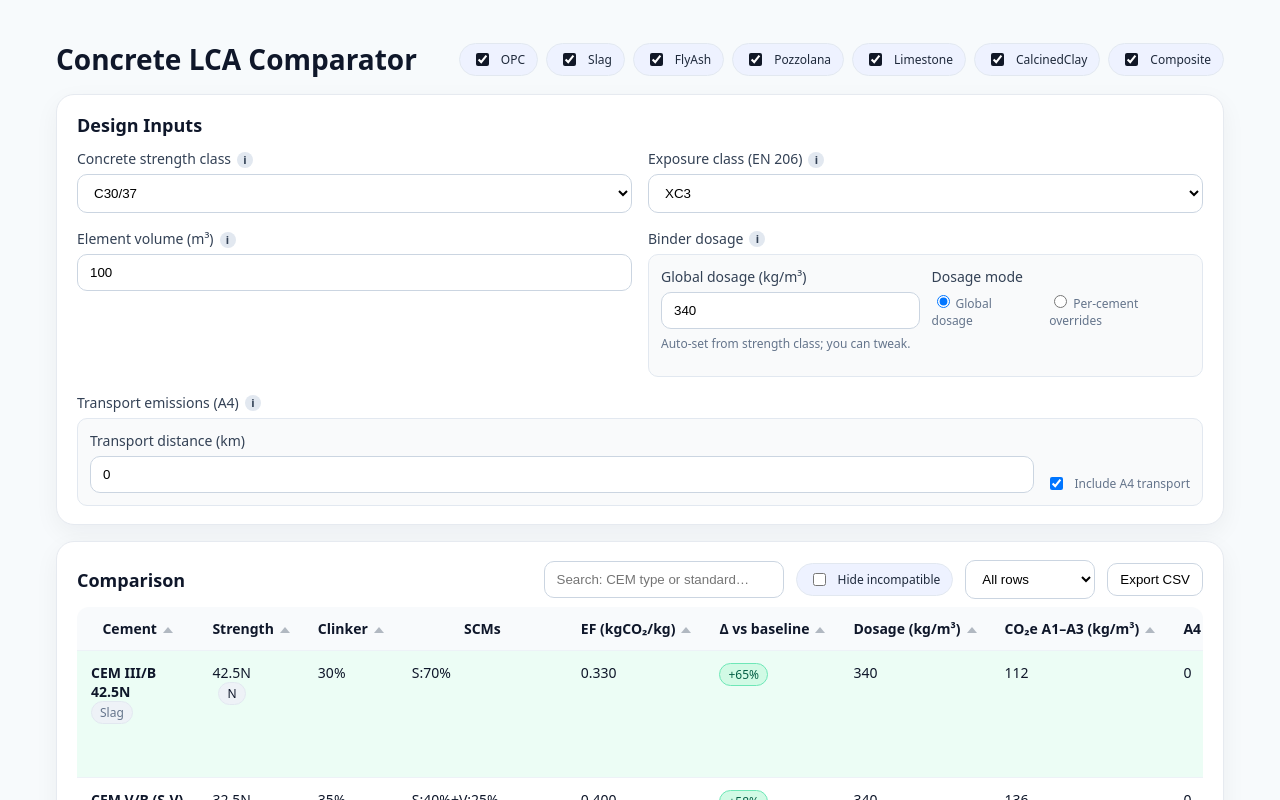
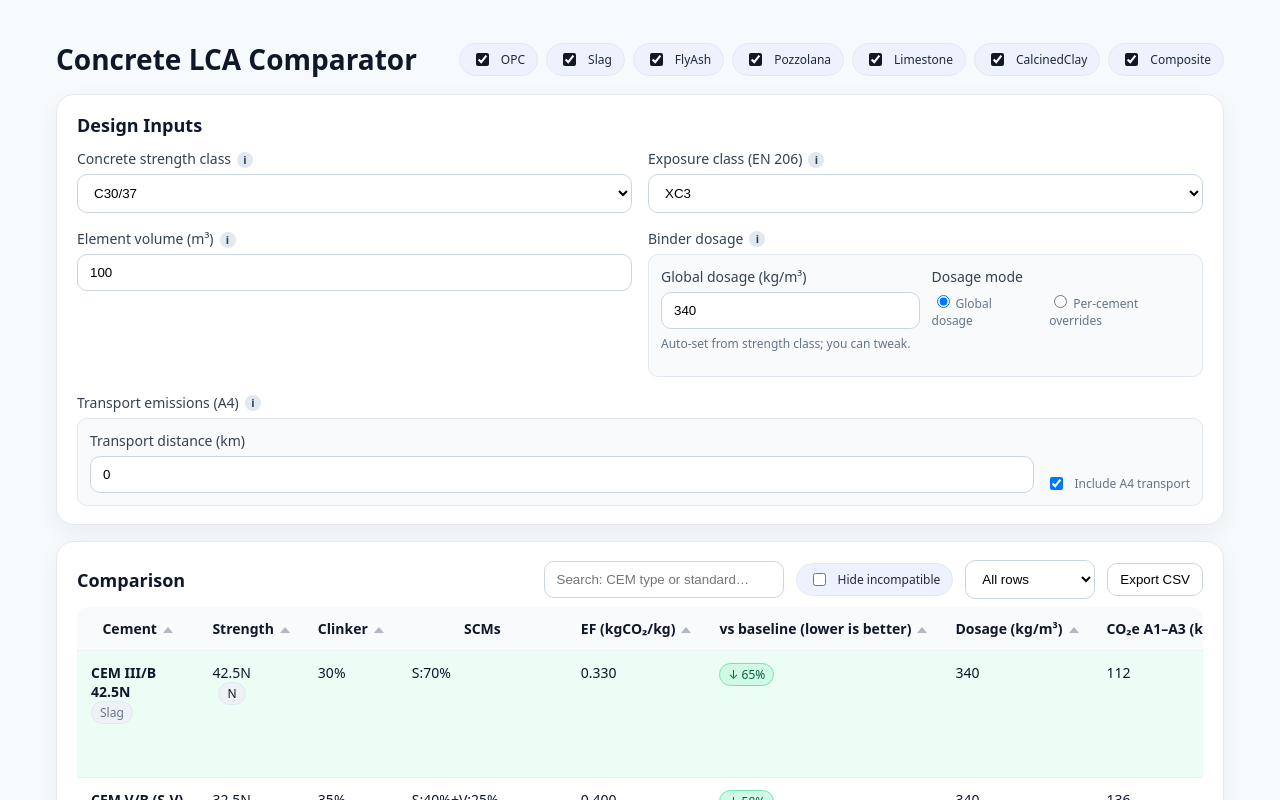
Before and after one commit to MarioSorgente/cement-lca, a Next.js app: page / in a window 1280 px wide. Shown: the top 800 px of the page. Built offline with nearby package versions, Linux system fonts and the light colour scheme.

Commit message:
Update ResultsTable.tsx

```diff
--- a/components/ResultsTable.tsx
+++ b/components/ResultsTable.tsx
@@ -5,13 +5,13 @@ import { SortKey, SortDir } from '../lib/sort'
 type PageSize = number | 'all'
 
 function ReductionBadge({ pct }: { pct: number }) {
-  // color thresholds
+  // color thresholds + directional label
   let cls = 'chip-red'
   if (pct > 0 && pct <= 10) cls = 'chip-yellow'
   else if (pct > 10 && pct <= 20) cls = 'chip-green'
   else if (pct > 20) cls = 'chip-deepgreen'
-  const sign = pct > 0 ? '+' : ''
-  return <span className={`chip ${cls}`}>{sign}{pct.toFixed(0)}%</span>
+  const label = pct >= 0 ? `↓ ${pct.toFixed(0)}%` : `↑ ${Math.abs(pct).toFixed(0)}%`
+  return <span className={`chip ${cls}`}>{label}</span>
 }
 
 export default function ResultsTable({
@@ -98,7 +98,7 @@ export default function ResultsTable({
               <Th k="clinker">Clinker</Th>
               <th>SCMs</th>
               <Th k="ef">EF (kgCO₂/kg)</Th>
-              <Th k="reduction">Δ vs baseline</Th>
+              <Th k="reduction">vs baseline (lower is better)</Th>
               <Th k="dosage">Dosage (kg/m³)</Th>
               <Th k="a1a3">CO₂e A1–A3 (kg/m³)</Th>
               <Th k="a4">A4 (kg)</Th>
```
